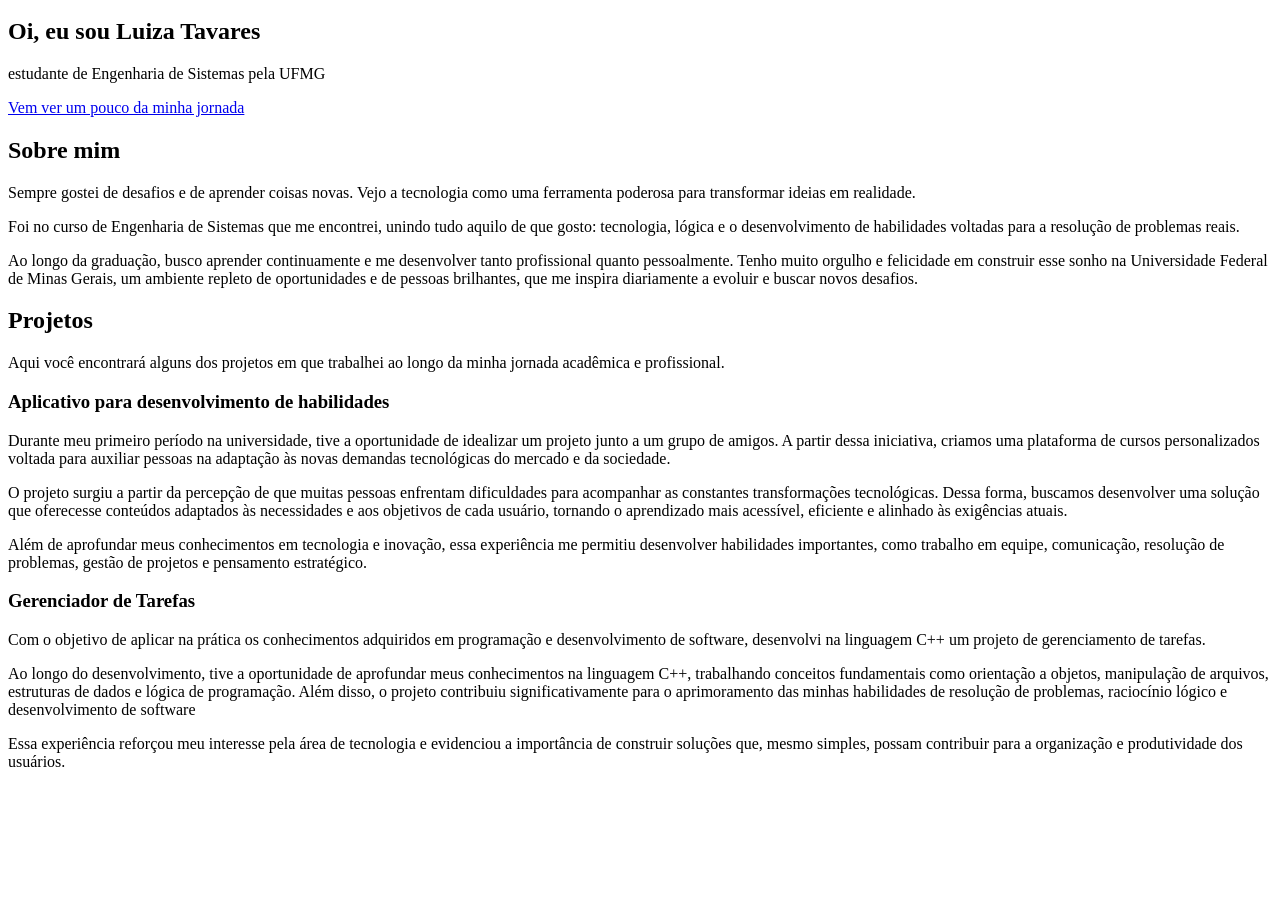
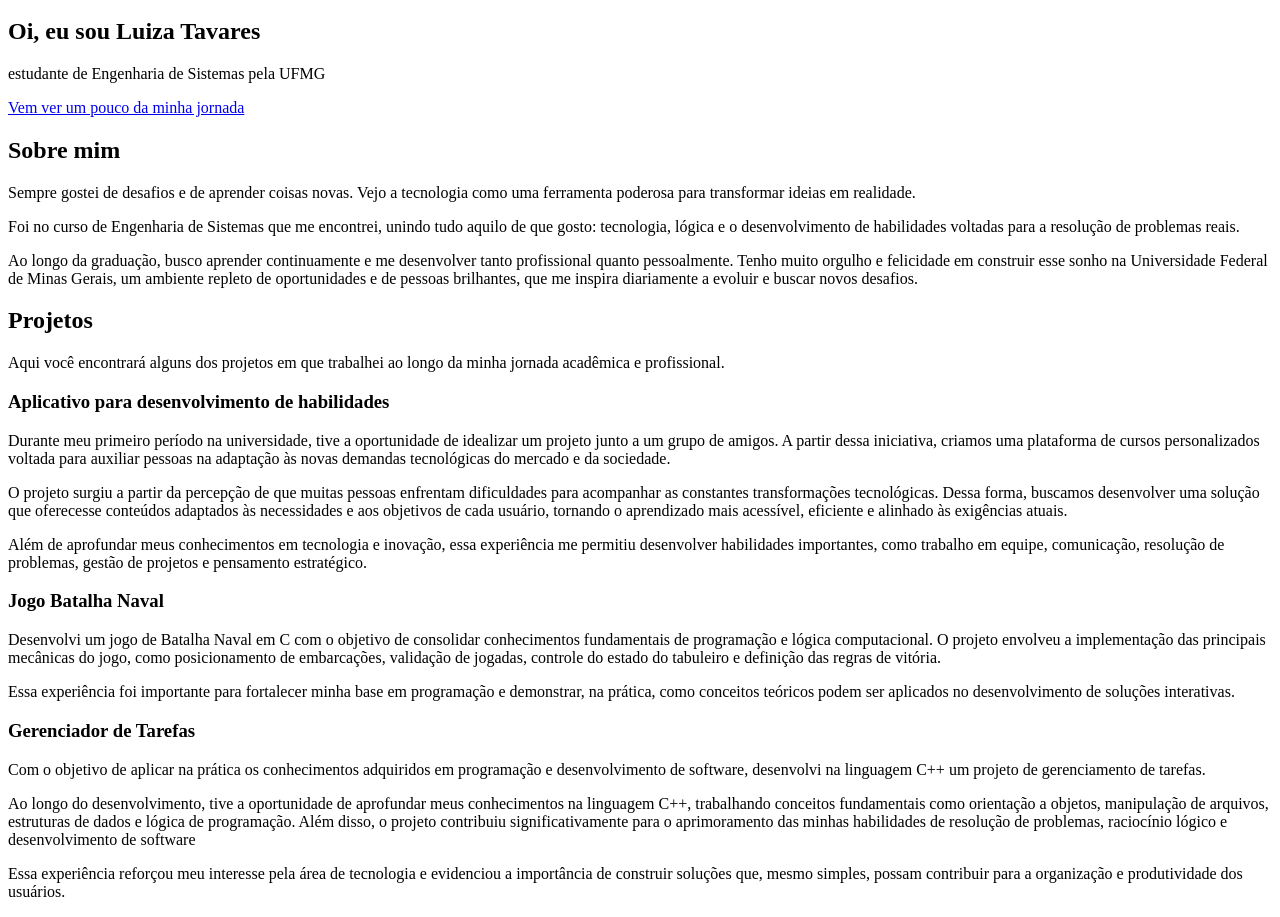
Before and after one commit to tavaresslu/Portifolio, a plain HTML site: page index.html in a window 1280 px wide. Shown: the part 136-1053 px from the top of the page. Before the commit the page ends 923 px from the top, so only its background shows below. Drawn offline with Linux system fonts and the light colour scheme.

```diff
--- a/index.html
+++ b/index.html
@@ -41,6 +41,11 @@
         <p>Além de aprofundar meus conhecimentos em tecnologia e inovação, essa experiência me permitiu desenvolver habilidades importantes, como trabalho em equipe, comunicação, resolução de problemas, gestão de projetos e pensamento estratégico.</p>
     </div>
     <div class="projeto">
+        <h3>Jogo Batalha Naval</h3>
+        <p>Desenvolvi um jogo de Batalha Naval em C com o objetivo de consolidar conhecimentos fundamentais de programação e lógica computacional. O projeto envolveu a implementação das principais mecânicas do jogo, como posicionamento de embarcações, validação de jogadas, controle do estado do tabuleiro e definição das regras de vitória. </P>
+        <p>Essa experiência foi importante para fortalecer minha base em programação e demonstrar, na prática, como conceitos teóricos podem ser aplicados no desenvolvimento de soluções interativas.</p>
+    </div>
+    <div class="projeto">
         <h3>Gerenciador de Tarefas</h3>
         <p>Com o objetivo de aplicar na prática os conhecimentos adquiridos em programação e desenvolvimento de software, desenvolvi na linguagem C++ um projeto de gerenciamento de tarefas.</p>
         <p>Ao longo do desenvolvimento, tive a oportunidade de aprofundar meus conhecimentos na linguagem C++, trabalhando conceitos fundamentais como orientação a objetos, manipulação de arquivos, estruturas de dados e lógica de programação. Além disso, o projeto contribuiu significativamente para o aprimoramento das minhas habilidades de resolução de problemas, raciocínio lógico e desenvolvimento de software</p>
```
